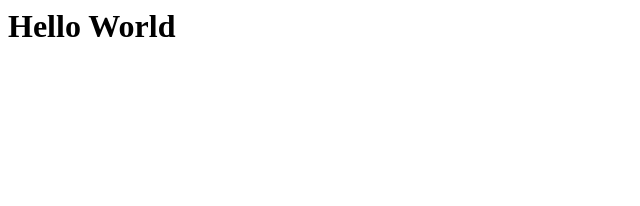
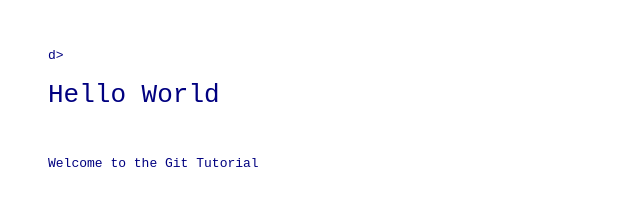
Before and after one commit to Typhoenix/test, a plain HTML site: page index.html in a window 1280 px wide. Shown: the whole page, without its empty margins (0-640 px from the left). Drawn offline with Linux system fonts and the light colour scheme.

Commit message:
Add CSS to HTML

```diff
--- a/index.html
+++ b/index.html
@@ -1 +1,19 @@
-<html><head><title>Simple Webpage</title></head><body><h1>Hello World</h1></body></html>
+d>
+        <title>Simple Webpage</title>
+	        <style>
+            body {
+		                    font-family: monospace;
+				                    color: navy;
+						                    padding: 40px;
+								                }
+	                .header {
+				                font-weight: 500;
+						            }
+			        </style>
+				    </head>
+				        <body>
+						        <h1 class="header">Hello World</h1>
+							        <br>
+								        <p>Welcome to the Git Tutorial</p>
+									    </body>
+									    </html>
```
